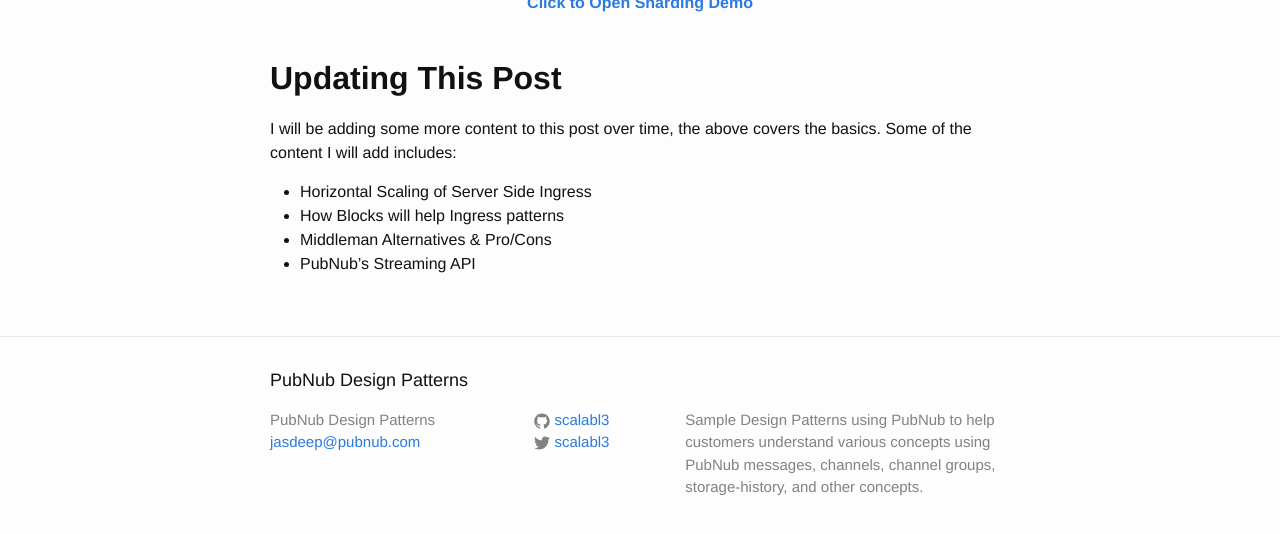
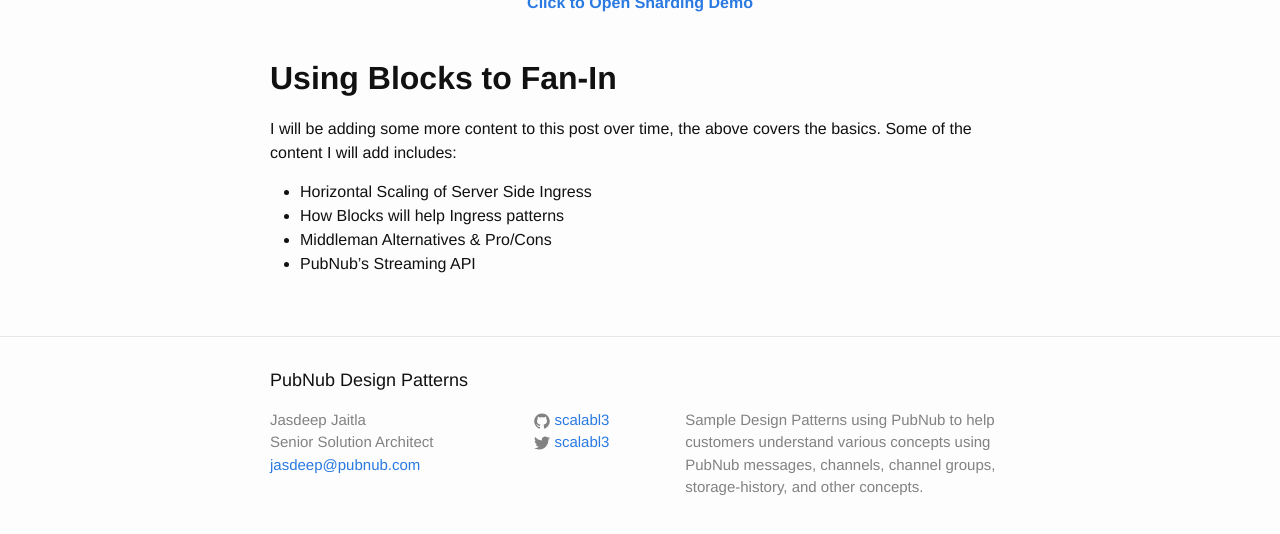
Before and after one commit to pubnub/pubnub-design-patterns, a Jekyll site: the page built from _posts/2016-06-25-Server-Ingestion-Fan-In.md, in a window 1280 px wide and 900 px high, scrolled down 2962 px, cut to the strip 341-875 px from the top of the window. Built offline with Jekyll 4.4.1, drawn with Linux system fonts in a browser that asks for light colours.

Commit message:
new post, remove old post

```diff
--- a/_config.yml
+++ b/_config.yml
@@ -1,6 +1,8 @@
 # Site settings
 title: PubNub Design Patterns
 email: jasdeep@pubnub.com
+name: Jasdeep Jaitla
+nametitle: Senior Solution Architect
 description: > # this means to ignore newlines until "baseurl:"
     Sample Design Patterns using PubNub to help customers understand various concepts
     using PubNub messages, channels, channel groups, storage-history, and other concepts.
--- a/_includes/footer.html
+++ b/_includes/footer.html
@@ -7,7 +7,8 @@
     <div class="footer-col-wrapper">
       <div class="footer-col  footer-col-1">
         <ul class="contact-list">
-          <li>{{ site.title }}</li>
+          <li>{{ site.name }}</li>
+          <li>{{ site.nametitle }}</li>
           <li><a href="mailto:{{ site.email }}">{{ site.email }}</a></li>
         </ul>
       </div>
--- a/_posts/2016-06-25-Server-Ingestion-Fan-In.md
+++ b/_posts/2016-06-25-Server-Ingestion-Fan-In.md
@@ -69,7 +69,7 @@
 
 <br />
 
-## Updating This Post ##
+## Using Blocks to Fan-In ##
 
 I will be adding some more content to this post over time, the above covers the basics. Some of the content I will add includes:
 
```
Also changed, not shown: _drafts/2016-07-24-Multi-App-Multi-Cert-Push-Notifications.md (added, +44 -0 lines), _posts/2015-02-28-Message-Update-Delete.md (+2 -0 lines), _posts/2015-03-05-Inbound-Channel-Pattern.md (+2 -0 lines), _posts/2017-04-19-Read-Receipts.md (added, +47 -0 lines), _drafts/2015-03-06-Flexible-History-Calls.md (renamed from _posts/2015-03-06-Flexible-History-Calls.md), images/readreceipts/rr-1.jpg (added), images/readreceipts/rr-2.jpg (added), images/readreceipts/rr-3.jpg (added).
